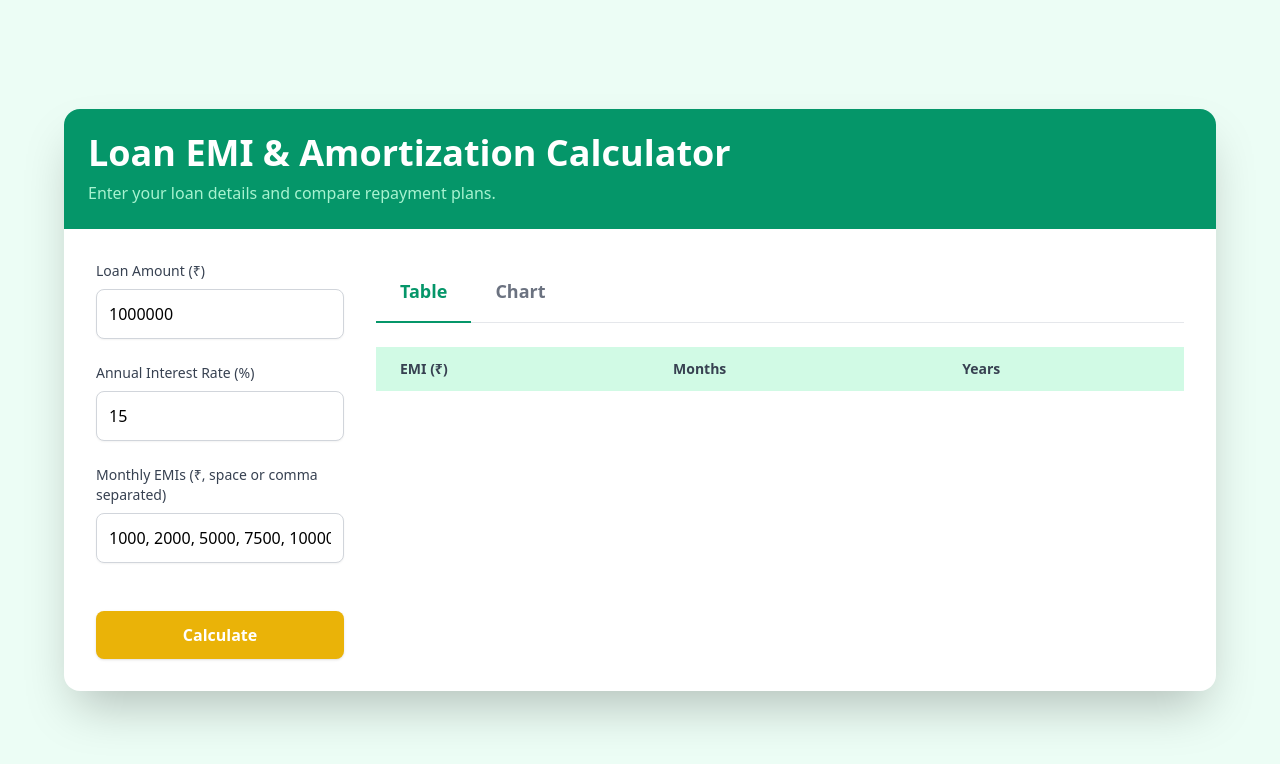
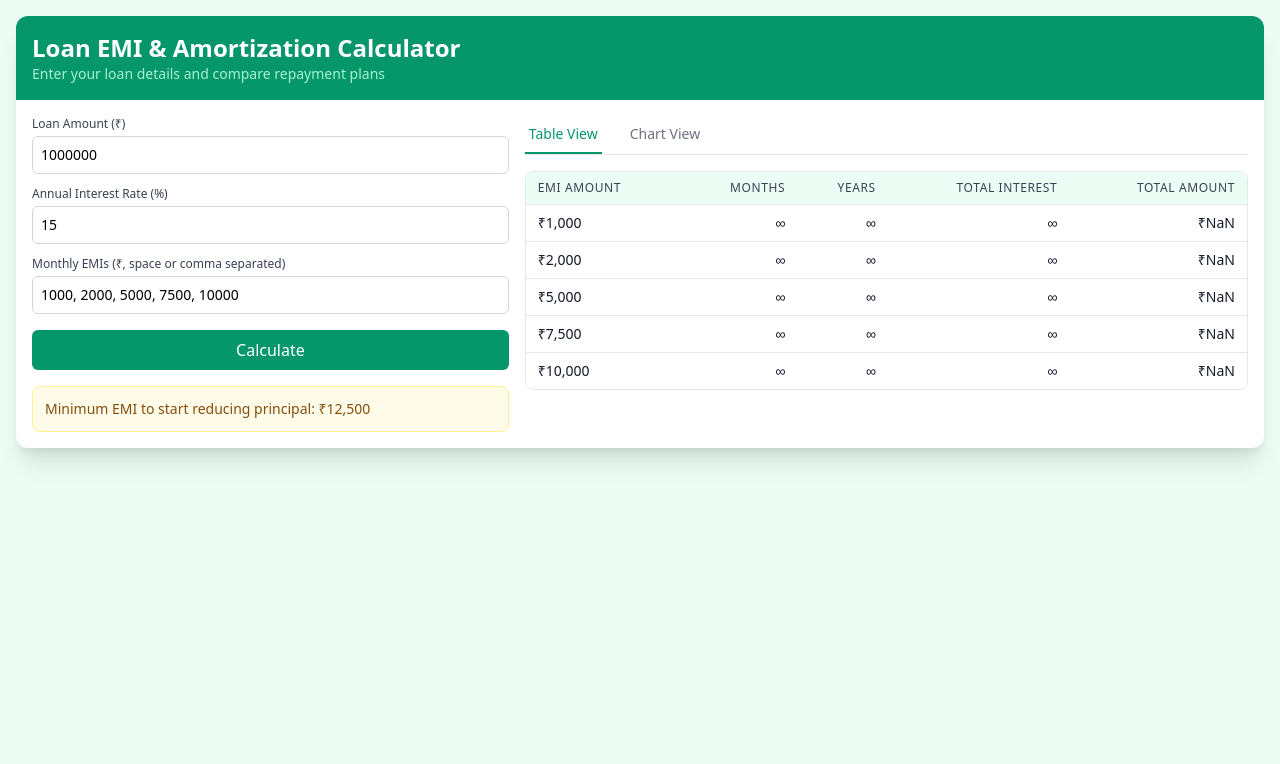
Before and after one commit to miteshhq/loan-due-calculator, a plain HTML site: page index.html in a window 1280 px wide. Drawn offline with nearby package versions, Linux system fonts and the light colour scheme.

Commit message:
Update index.html

```diff
--- a/index.html
+++ b/index.html
@@ -1,119 +1,332 @@
-<!DOCTYPE html><html lang="en">
+<!DOCTYPE html>
+<html lang="en">
 <head>
   <meta charset="UTF-8" />
   <meta name="viewport" content="width=device-width, initial-scale=1.0" />
   <title>Loan EMI & Amortization Calculator</title>
   <script src="https://cdn.tailwindcss.com"></script>
-  <script src="https://cdn.jsdelivr.net/npm/chart.js"></script>
+  <script src="https://cdnjs.cloudflare.com/ajax/libs/Chart.js/3.9.1/chart.min.js"></script>
 </head>
-<body class="bg-emerald-50 min-h-screen flex items-center justify-center p-4">
-  <div class="w-full max-w-6xl bg-white shadow-2xl rounded-2xl overflow-hidden">
-    <header class="bg-emerald-600 text-white p-6">
-      <h1 class="text-4xl font-extrabold">Loan EMI & Amortization Calculator</h1>
-      <p class="mt-2 text-emerald-200">Enter your loan details and compare repayment plans.</p>
+<body class="bg-emerald-50 min-h-screen p-4">
+  <div class="max-w-7xl mx-auto bg-white shadow-xl rounded-xl overflow-hidden">
+    <!-- Header -->
+    <header class="bg-emerald-600 text-white p-4">
+      <h1 class="text-2xl font-bold">Loan EMI & Amortization Calculator</h1>
+      <p class="text-emerald-200 text-sm">Enter your loan details and compare repayment plans</p>
     </header>
-    <main class="p-8 grid grid-cols-1 lg:grid-cols-4 gap-8">
-      <!-- Form -->
-      <section class="lg:col-span-1 space-y-6">
-        <div>
-          <label for="principal" class="block text-sm font-medium text-gray-700">Loan Amount (₹)</label>
-          <input id="principal" type="number" value="1000000" class="mt-2 block w-full rounded-lg border border-gray-300 shadow-sm focus:ring-emerald-500 focus:border-emerald-500 p-3" />
+
+    <!-- Main Content -->
+    <main class="p-4 grid grid-cols-1 lg:grid-cols-5 gap-4">
+      <!-- Controls Section -->
+      <section class="lg:col-span-2 space-y-4">
+        <!-- Input Controls -->
+        <div class="space-y-3">
+          <div>
+            <label for="principal" class="block text-xs font-medium text-gray-700 mb-1">
+              Loan Amount (₹)
+            </label>
+            <input id="principal" type="number" value="1000000" min="0" step="1000"
+                   class="w-full p-2 text-sm border border-gray-300 rounded-md focus:ring-2 focus:ring-emerald-500 focus:border-emerald-500" />
+          </div>
+
+          <div>
+            <label for="rate" class="block text-xs font-medium text-gray-700 mb-1">
+              Annual Interest Rate (%)
+            </label>
+            <input id="rate" type="number" value="15" min="0" max="30" step="0.1"
+                   class="w-full p-2 text-sm border border-gray-300 rounded-md focus:ring-2 focus:ring-emerald-500 focus:border-emerald-500" />
+          </div>
+
+          <div>
+            <label for="emis" class="block text-xs font-medium text-gray-700 mb-1">
+              Monthly EMIs (₹, space or comma separated)
+            </label>
+            <input id="emis" type="text" value="1000, 2000, 5000, 7500, 10000"
+                   class="w-full p-2 text-sm border border-gray-300 rounded-md focus:ring-2 focus:ring-emerald-500 focus:border-emerald-500" />
+          </div>
         </div>
-        <div>
-          <label for="rate" class="block text-sm font-medium text-gray-700">Annual Interest Rate (%)</label>
-          <input id="rate" type="number" step="0.01" value="15" class="mt-2 block w-full rounded-lg border border-gray-300 shadow-sm focus:ring-emerald-500 focus:border-emerald-500 p-3" />
+
+        <!-- Calculate Button -->
+        <button id="calculateBtn" class="w-full bg-emerald-600 hover:bg-emerald-700 text-white font-medium py-2 px-4 rounded-md transition-colors">
+          Calculate
+        </button>
+
+        <!-- Minimum EMI Note -->
+        <div id="minEmiNote" class="bg-yellow-50 p-3 rounded-lg border border-yellow-200">
+          <p class="text-sm text-yellow-800 font-medium"></p>
         </div>
-        <div>
-          <label for="emis" class="block text-sm font-medium text-gray-700">Monthly EMIs (₹, space or comma separated)</label>
-          <input id="emis" type="text" value="1000, 2000, 5000, 7500, 10000" class="mt-2 block w-full rounded-lg border border-gray-300 shadow-sm focus:ring-emerald-500 focus:border-emerald-500 p-3" />
-        </div>
-        <p id="minEmiNote" class="text-sm font-medium text-yellow-600"></p>
-        <button id="calculateBtn" class="w-full bg-yellow-500 hover:bg-yellow-600 text-white font-semibold py-3 rounded-lg shadow">Calculate</button>
       </section>
-      <!-- Results -->
+
+      <!-- Results Section -->
       <section class="lg:col-span-3">
-        <div class="border-b border-gray-200">
-          <nav class="flex -mb-px" id="tabs">
-            <button data-tab="table" class="tab-btn py-4 px-6 text-lg font-semibold text-emerald-600 border-b-2 border-emerald-600">Table</button>
-            <button data-tab="chart" class="tab-btn py-4 px-6 text-lg font-semibold text-gray-500 hover:text-emerald-600 border-b-2 border-transparent">Chart</button>
+        <!-- Tab Navigation -->
+        <div class="border-b border-gray-200 mb-4">
+          <nav class="flex space-x-6">
+            <button data-tab="table" class="tab-btn py-2 px-1 text-sm font-medium text-emerald-600 border-b-2 border-emerald-600">
+              Table View
+            </button>
+            <button data-tab="chart" class="tab-btn py-2 px-1 text-sm font-medium text-gray-500 border-b-2 border-transparent hover:text-emerald-600">
+              Chart View
+            </button>
           </nav>
         </div>
-        <div id="tab-content" class="pt-6">
-          <!-- Table -->
+
+        <!-- Tab Content -->
+        <div id="tab-content">
+          <!-- Table Tab -->
           <div id="table" class="tab-panel">
-            <div class="overflow-x-auto">
-              <table class="min-w-full bg-white rounded-lg shadow-lg">
-                <thead class="bg-emerald-100">
+            <div class="overflow-x-auto bg-white rounded-lg border border-gray-200 max-h-96">
+              <table class="min-w-full divide-y divide-gray-200">
+                <thead class="bg-emerald-50 sticky top-0">
                   <tr>
-                    <th class="px-6 py-3 text-left text-sm font-bold text-gray-700">EMI (₹)</th>
-                    <th class="px-6 py-3 text-left text-sm font-bold text-gray-700">Months</th>
-                    <th class="px-6 py-3 text-left text-sm font-bold text-gray-700">Years</th>
+                    <th class="px-3 py-2 text-left text-xs font-medium text-gray-700 uppercase tracking-wider">EMI Amount</th>
+                    <th class="px-3 py-2 text-right text-xs font-medium text-gray-700 uppercase tracking-wider">Months</th>
+                    <th class="px-3 py-2 text-right text-xs font-medium text-gray-700 uppercase tracking-wider">Years</th>
+                    <th class="px-3 py-2 text-right text-xs font-medium text-gray-700 uppercase tracking-wider">Total Interest</th>
+                    <th class="px-3 py-2 text-right text-xs font-medium text-gray-700 uppercase tracking-wider">Total Amount</th>
                   </tr>
                 </thead>
-                <tbody id="results" class="divide-y divide-gray-200"></tbody>
+                <tbody id="results" class="bg-white divide-y divide-gray-200">
+                </tbody>
               </table>
             </div>
           </div>
-          <!-- Chart -->
+
+          <!-- Chart Tab -->
           <div id="chart" class="tab-panel hidden">
-            <div class="bg-white p-6 rounded-lg shadow-lg">
-              <canvas id="emiChart"></canvas>
+            <div class="grid grid-cols-1 md:grid-cols-2 gap-4">
+              <div class="bg-white p-3 rounded-lg border border-gray-200">
+                <h3 class="text-sm font-medium text-gray-700 mb-2">EMI vs Repayment Period</h3>
+                <div class="relative h-64">
+                  <canvas id="emiChart"></canvas>
+                </div>
+              </div>
+              <div class="bg-white p-3 rounded-lg border border-gray-200">
+                <h3 class="text-sm font-medium text-gray-700 mb-2">Total Interest Comparison</h3>
+                <div class="relative h-64">
+                  <canvas id="interestChart"></canvas>
+                </div>
+              </div>
             </div>
           </div>
         </div>
       </section>
     </main>
-  </div>  <script>
-    // Tab switch
-    const tabs = document.querySelectorAll('.tab-btn');
-    const panels = document.querySelectorAll('.tab-panel');
-    tabs.forEach(btn => btn.addEventListener('click', () => {
-      tabs.forEach(b => {
-        b.classList.remove('border-emerald-600','text-emerald-600');
-        b.classList.add('border-transparent','text-gray-500');
+  </div>
+
+  <script>
+    // DOM elements
+    const principalInput = document.getElementById('principal');
+    const rateInput = document.getElementById('rate');
+    const emisInput = document.getElementById('emis');
+    const calculateBtn = document.getElementById('calculateBtn');
+    const minEmiNote = document.getElementById('minEmiNote');
+    const resultsBody = document.getElementById('results');
+
+    let emiChart, interestChart;
+
+    // Initialize charts
+    function initCharts() {
+      const emiCtx = document.getElementById('emiChart').getContext('2d');
+      emiChart = new Chart(emiCtx, {
+        type: 'line',
+        data: {
+          labels: [],
+          datasets: [{
+            label: 'Months to Repay',
+            data: [],
+            fill: false,
+            tension: 0.3,
+            borderColor: 'rgba(5, 150, 105, 0.8)',
+            pointBackgroundColor: 'rgba(5, 150, 105, 1)',
+            pointBorderColor: 'rgba(5, 150, 105, 1)',
+            pointRadius: 5,
+            pointHoverRadius: 7
+          }]
+        },
+        options: {
+          responsive: true,
+          maintainAspectRatio: false,
+          scales: {
+            y: {
+              beginAtZero: true,
+              title: {
+                display: true,
+                text: 'Months'
+              }
+            },
+            x: {
+              title: {
+                display: true,
+                text: 'EMI Amount'
+              }
+            }
+          },
+          plugins: {
+            legend: {
+              display: true,
+              position: 'top'
+            }
+          }
+        }
       });
-      btn.classList.add('border-emerald-600','text-emerald-600');
-      btn.classList.remove('border-transparent','text-gray-500');
-      panels.forEach(p => p.classList.add('hidden'));
-      document.getElementById(btn.dataset.tab).classList.remove('hidden');
-    }));
 
+      const interestCtx = document.getElementById('interestChart').getContext('2d');
+      interestChart = new Chart(interestCtx, {
+        type: 'bar',
+        data: {
+          labels: [],
+          datasets: [{
+            label: 'Total Interest',
+            data: [],
+            backgroundColor: 'rgba(245, 158, 11, 0.8)',
+            borderColor: 'rgba(245, 158, 11, 1)',
+            borderWidth: 1
+          }]
+        },
+        options: {
+          responsive: true,
+          maintainAspectRatio: false,
+          scales: {
+            y: {
+              beginAtZero: true,
+              title: {
+                display: true,
+                text: 'Amount (₹)'
+              }
+            }
+          },
+          plugins: {
+            legend: {
+              display: true,
+              position: 'top'
+            }
+          }
+        }
+      });
+    }
+
+    // Tab functionality
+    function initTabs() {
+      const tabBtns = document.querySelectorAll('.tab-btn');
+      const tabPanels = document.querySelectorAll('.tab-panel');
+
+      tabBtns.forEach(btn => {
+        btn.addEventListener('click', () => {
+          const targetTab = btn.dataset.tab;
+
+          // Update button styles
+          tabBtns.forEach(b => {
+            b.className = 'tab-btn py-2 px-1 text-sm font-medium text-gray-500 border-b-2 border-transparent hover:text-emerald-600';
+          });
+          btn.className = 'tab-btn py-2 px-1 text-sm font-medium text-emerald-600 border-b-2 border-emerald-600';
+
+          // Show/hide panels
+          tabPanels.forEach(panel => {
+            panel.classList.add('hidden');
+          });
+          document.getElementById(targetTab).classList.remove('hidden');
+        });
+      });
+    }
+
+    // Calculate months to repay
     function calculateMonths(P, annualR, emi) {
-      const r = annualR/12/100;
-      if (emi <= P*r) return Infinity;
-      const n = Math.log(emi/(emi - P*r)) / Math.log(1 + r);
+      const r = annualR / 12 / 100;
+      if (emi <= P * r) return Infinity;
+      const n = Math.log(emi / (emi - P * r)) / Math.log(1 + r);
       return Math.ceil(n);
     }
 
-    let chartInstance;
-    document.getElementById('calculateBtn').addEventListener('click', () => {
-      const P = parseFloat(document.getElementById('principal').value);
-      const annualR = parseFloat(document.getElementById('rate').value);
-      const minEmi = Math.ceil(P * (annualR/12/100));
-      document.getElementById('minEmiNote').textContent = `Minimum EMI to start reducing principal: ₹${minEmi.toLocaleString()}`;
+    // Calculate total interest
+    function calculateTotalInterest(P, months, emi) {
+      if (months === Infinity) return Infinity;
+      return (emi * months) - P;
+    }
 
-      const emiList = document.getElementById('emis').value.split(/[,\s]+/).map(e=>parseFloat(e)).filter(e=>!isNaN(e));
-      const tbody = document.getElementById('results'); tbody.innerHTML = '';
-      const labels = [], data = [];
-      emiList.forEach(emi=>{
+    // Update charts
+    function updateCharts(labels, monthsData, interestData) {
+      if (emiChart) {
+        emiChart.data.labels = labels;
+        emiChart.data.datasets[0].data = monthsData;
+        emiChart.update('none');
+      }
+
+      if (interestChart) {
+        interestChart.data.labels = labels;
+        interestChart.data.datasets[0].data = interestData;
+        interestChart.update('none');
+      }
+    }
+
+    // Main calculation function
+    function calculate() {
+      const P = parseFloat(principalInput.value);
+      const annualR = parseFloat(rateInput.value);
+
+      if (isNaN(P) || isNaN(annualR) || P <= 0 || annualR < 0) {
+        alert('Please enter valid loan amount and interest rate');
+        return;
+      }
+
+      const minEmi = Math.ceil(P * (annualR / 12 / 100));
+      minEmiNote.querySelector('p').textContent = `Minimum EMI to start reducing principal: ₹${minEmi.toLocaleString('en-IN')}`;
+
+      const emiList = emisInput.value
+        .split(/[,\s]+/)
+        .map(e => parseFloat(e))
+        .filter(e => !isNaN(e) && e > 0);
+
+      if (emiList.length === 0) {
+        alert('Please enter valid EMI amounts');
+        return;
+      }
+
+      // Clear previous results
+      resultsBody.innerHTML = '';
+
+      const labels = [];
+      const monthsData = [];
+      const interestData = [];
+
+      emiList.forEach(emi => {
         const months = calculateMonths(P, annualR, emi);
-        const years = months===Infinity?'∞':(months/12).toFixed(2);
-        const mDisp = months===Infinity?'∞':months;
-        const row = `<tr class="hover:bg-emerald-50"><td class="px-6 py-4 text-gray-700">₹${emi.toLocaleString()}</td><td class="px-6 py-4 text-gray-700">${mDisp}</td><td class="px-6 py-4 text-gray-700">${years}</td></tr>`;
-        tbody.insertAdjacentHTML('beforeend', row);
-        labels.push(`₹${emi.toLocaleString()}`);
-        data.push(months===Infinity?null:months);
+        const years = months === Infinity ? '∞' : (months / 12).toFixed(2);
+        const monthsDisplay = months === Infinity ? '∞' : months;
+        const totalInterest = calculateTotalInterest(P, months, emi);
+        const totalAmount = totalInterest === Infinity ? '∞' : P + totalInterest;
+
+        // Add to table
+        const row = resultsBody.insertRow();
+        row.className = 'hover:bg-emerald-50';
+
+        row.innerHTML = `
+          <td class="px-3 py-2 text-sm text-gray-900">₹${emi.toLocaleString('en-IN')}</td>
+          <td class="px-3 py-2 text-sm text-gray-900 text-right">${monthsDisplay}</td>
+          <td class="px-3 py-2 text-sm text-gray-900 text-right">${years}</td>
+          <td class="px-3 py-2 text-sm text-gray-900 text-right">${totalInterest === Infinity ? '∞' : '₹' + Math.floor(totalInterest).toLocaleString('en-IN')}</td>
+          <td class="px-3 py-2 text-sm text-gray-900 text-right">${totalAmount === Infinity ? '∞' : '₹' + Math.floor(totalAmount).toLocaleString('en-IN')}</td>
+        `;
+
+        // Add to chart data
+        labels.push(`₹${emi.toLocaleString('en-IN')}`);
+        monthsData.push(months === Infinity ? null : months);
+        interestData.push(totalInterest === Infinity ? null : totalInterest);
       });
 
-      const ctx = document.getElementById('emiChart').getContext('2d');
-      if (chartInstance) chartInstance.destroy();
-      chartInstance = new Chart(ctx, {
-        type:'line', data:{ labels, datasets:[{ label:'Months to Repay', data, fill:false, tension:0.3, borderColor:'rgba(16,185,129,0.8)', pointBackgroundColor:'rgba(16,185,129,1)' }] },
-        options:{ responsive:true, scales:{ y:{ beginAtZero:true, title:{ display:true, text:'Months' } } } }
-      });
+      // Update charts
+      updateCharts(labels, monthsData, interestData);
+    }
+
+    // Event listeners
+    calculateBtn.addEventListener('click', calculate);
+
+    // Initialize everything
+    document.addEventListener('DOMContentLoaded', () => {
+      initCharts();
+      initTabs();
+      calculate(); // Initial calculation
     });
-
-    // Default view
-    tabs[0].click();
-  </script></body>
+  </script>
+</body>
 </html>
```
